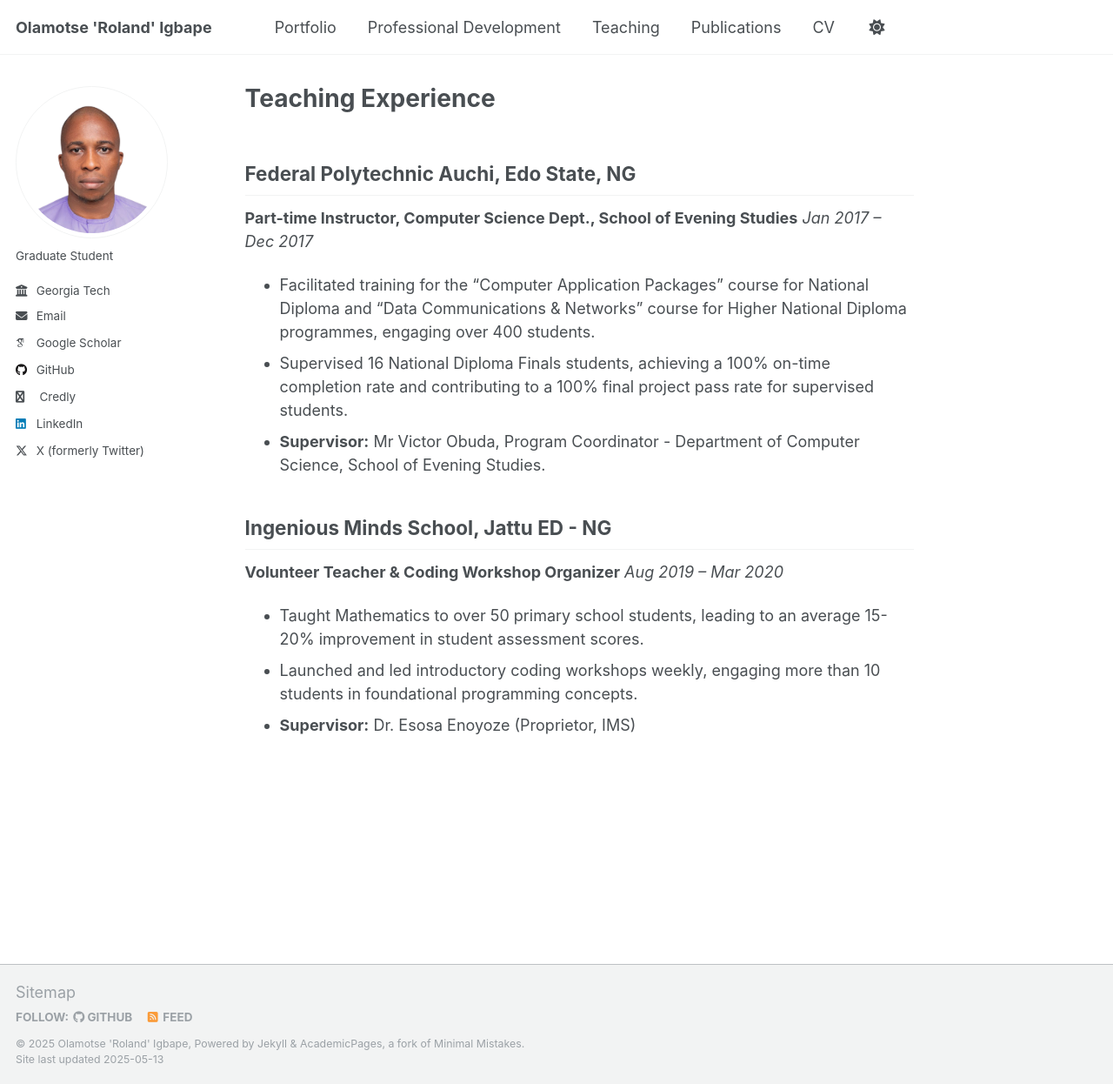
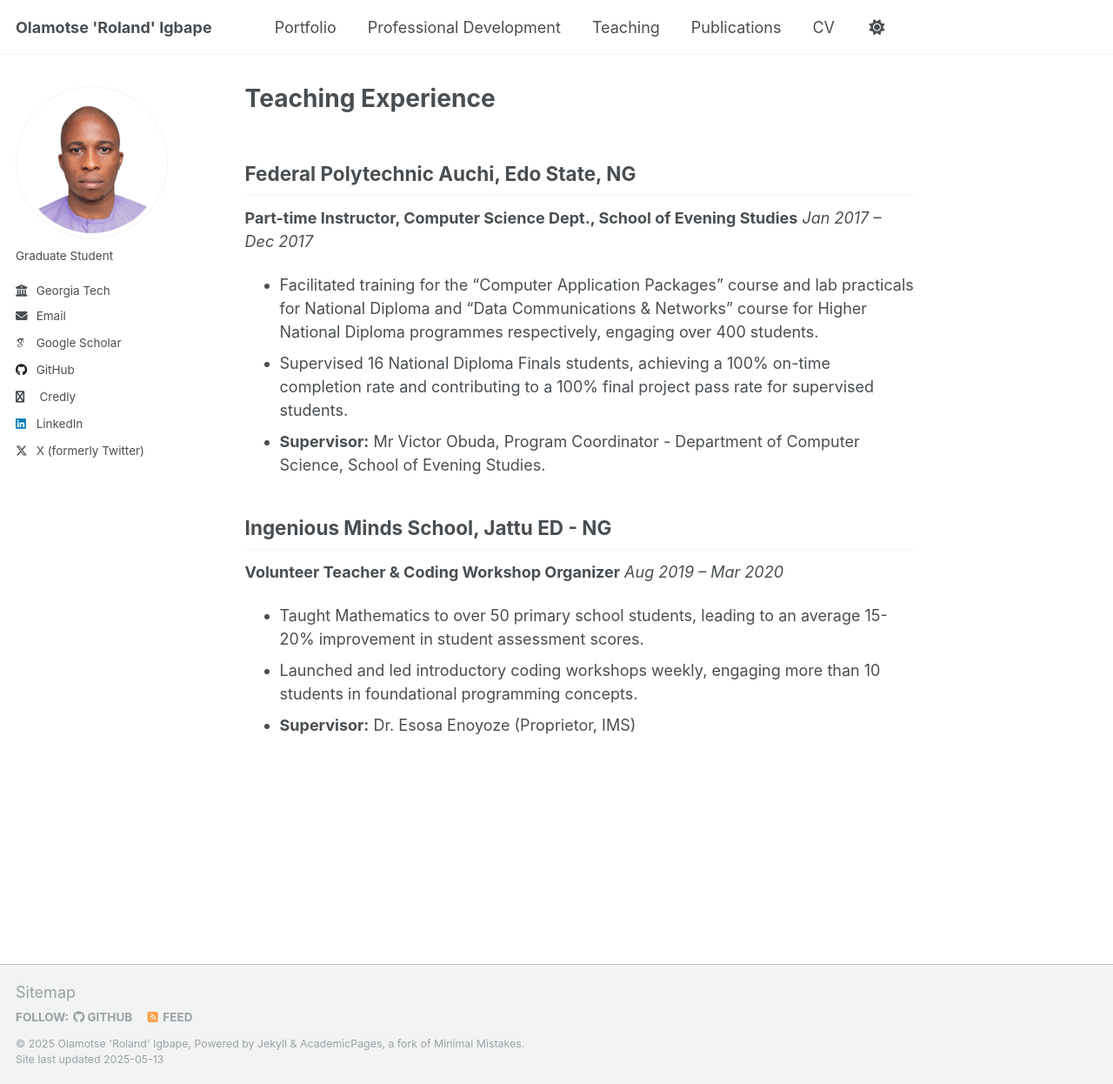
Before and after one commit to oigbape/oigbape.github.io, a Jekyll site: the page built from _pages/teaching.md, in a window 1280 px wide and 1246 px high. Shown: the whole window at 87% size. Built offline with Jekyll 4.4.1, drawn with Linux system fonts in a browser that asks for light colours; some web fonts are replaced.

Commit message:
Update teaching.md

```diff
--- a/_pages/teaching.md
+++ b/_pages/teaching.md
@@ -10,7 +10,7 @@ author_profile: true
 ## Federal Polytechnic Auchi, Edo State, NG
 **Part-time Instructor, Computer Science Dept., School of Evening Studies** *Jan 2017 – Dec 2017*
 
-* Facilitated training for the "Computer Application Packages" course for National Diploma and "Data Communications & Networks" course for Higher National Diploma programmes, engaging over 400 students.
+* Facilitated training for the "Computer Application Packages" course and lab practicals for National Diploma and "Data Communications & Networks" course for Higher National Diploma programmes respectively, engaging over 400 students.
 * Supervised 16 National Diploma Finals students, achieving a 100% on-time completion rate and contributing to a 100% final project pass rate for supervised students.
 * **Supervisor:** Mr Victor Obuda, Program Coordinator - Department of Computer Science, School of Evening Studies.
 
```
